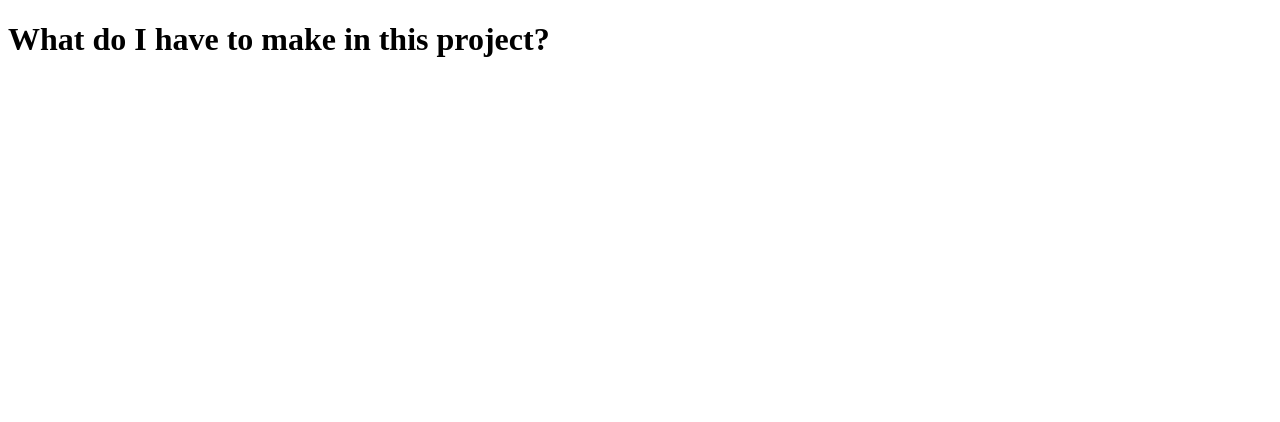
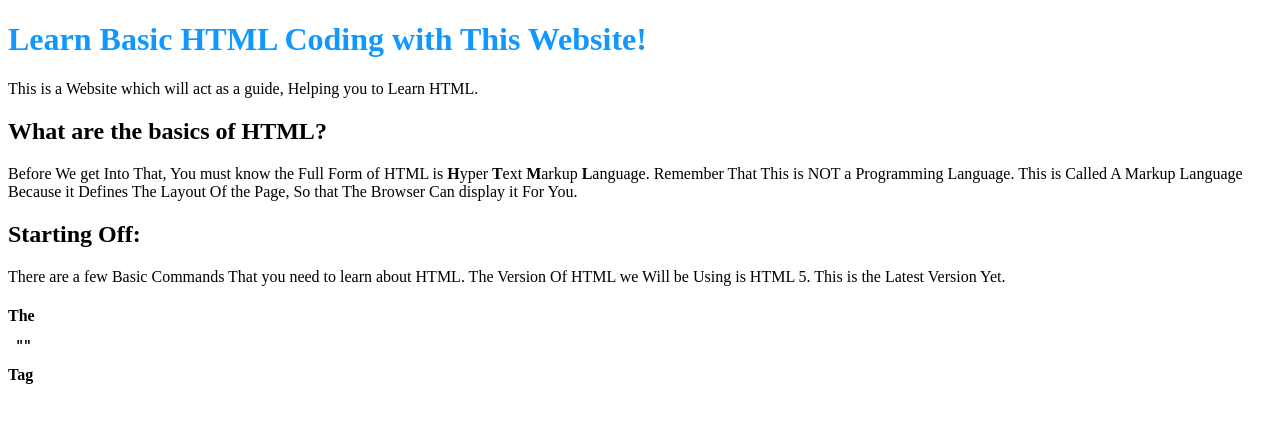
Before and after one commit to TBNRVivo/Main-Implement, a plain HTML site: page index.html in a window 1280 px wide. Drawn offline with Linux system fonts and the light colour scheme.

Commit message:
Change
----- N.A.

```diff
--- a/index.html
+++ b/index.html
@@ -8,6 +8,24 @@
     <title>Main Project</title>
   </head>
   <body>
-    <h1>What do I have to make in this project?</h1>
+    <h1 class="first-header">Learn Basic HTML Coding with This Website!</h1>
+    <p>
+      This is a Website which will act as a guide, Helping you to Learn HTML.
+    </p>
+    <h2>What are the basics of HTML?</h2>
+    <p>
+      Before We get Into That, You must know the Full Form of HTML is
+      <strong>H</strong>yper<strong> T</strong>ext <strong>M</strong>arkup
+      <strong>L</strong>anguage. Remember That This is NOT a Programming
+      Language. This is Called A Markup Language Because it Defines The Layout
+      Of the Page, So that The Browser Can display it For You.
+    </p>
+    <h2>Starting Off:</h2>
+    <p>
+      There are a few Basic Commands That you need to learn about HTML. The
+      Version Of HTML we Will be Using is HTML 5. This is the Latest Version
+      Yet.
+    </p>
+    <h4> The <pre><code> "<head>" </code></pre> Tag</h4>
   </body>
 </html>
--- a/style.css
+++ b/style.css
@@ -0,0 +1,4 @@
+.first-header {
+  color: #1098ff;
+  font-weight: none;
+}
```
